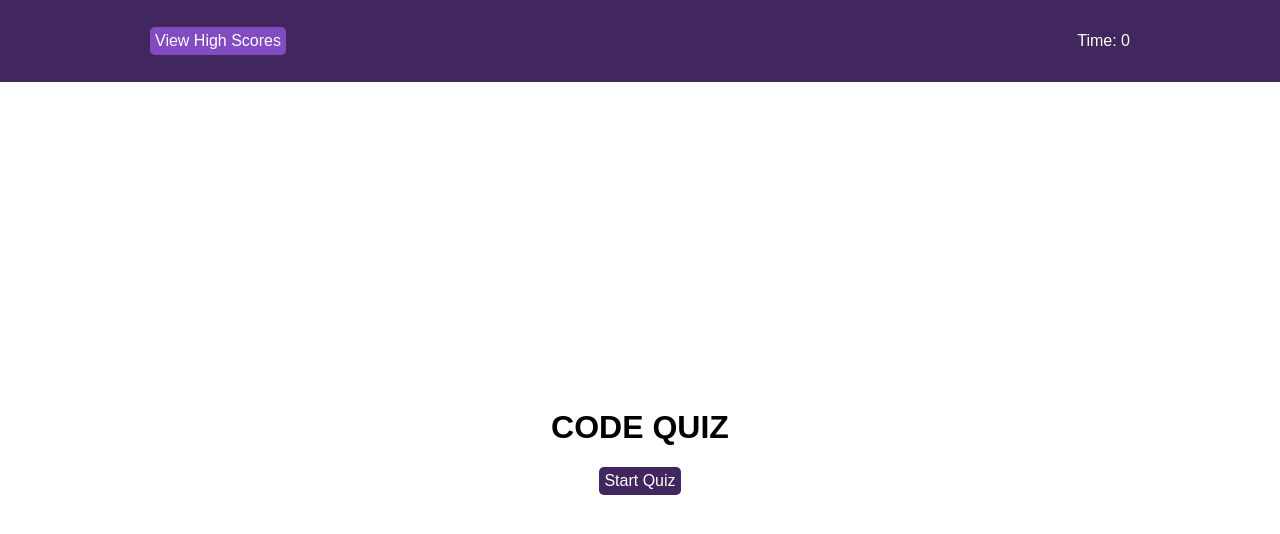
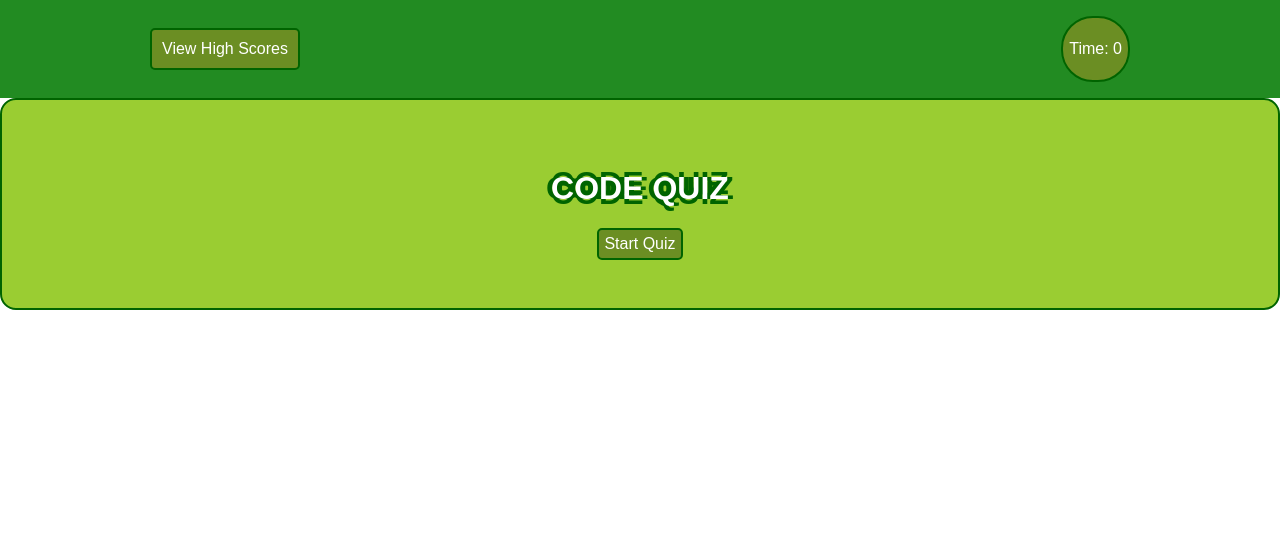
Before and after one commit to alondra-ortega/leg-room, a plain HTML site: page index.html in a window 1280 px wide. Drawn offline with Linux system fonts and the light colour scheme.

Commit message:
green and cute

```diff
--- a/index.html
+++ b/index.html
@@ -11,7 +11,7 @@
 
 <div id="controls">
   <div id="info">
-    <button id="scores" href="">View High Scores</button>
+    <button id="scores">View High Scores</button>
     <div id="timer"><p>Time: <span id="time">0</span></p></div>
   </div>
 </div>
--- a/style.css
+++ b/style.css
@@ -16,7 +16,10 @@ html,body{
   h1 {
     font-size: 2em;
     margin: 0.67em 0;
+    color:white;
+    text-shadow: -5px 0 darkgreen, 0 5px darkgreen, 5px 0 darkgreen, 0 -5px darkgreen;
   }
+
   hr {
     box-sizing: content-box;
     height: 0;
@@ -38,7 +41,6 @@ html,body{
   strong {
     font-weight: bolder;
   }
-
 
   small {
     font-size: 80%;
@@ -72,20 +74,13 @@ html,body{
   #highScores button{
     margin:5px 0;
   }
-  #positionWrapper{
-    display: flex;
-    flex-direction: column;
-    justify-content: center;
-    min-height: calc(100% - 110px)
-  }
-
   section{
     max-width: 50%;
     margin: 0 auto;
   }
 
   #controls{
-    background-color: #41275e;
+    background-color: forestgreen;
   }
   #info{
     max-width:980px;
@@ -99,30 +94,39 @@ html,body{
   }
 #scores{
     left:40px;
-    background-color: #834bc2;
+    background-color: olivedrab;
     color: white;
+    padding: 10px;
+    border: 2px solid darkgreen;
   }
 
   #timer{
     right:40px;
+    background-color: olivedrab;
+    color: white;
+    padding: 6px;
+    border: 2px solid darkgreen;
+    border-radius: 2rem;
   }
 
   #intro{
     text-align:center;
+
   }
 
 
   button{
-    background-color:#41275e;
+    background-color:olivedrab;
     color:white;
     border: none;
     padding:5px;
     border-radius: 5px;
+    border: 2px solid darkgreen;
     cursor:pointer;
   }
 
   #intro button:hover{
-    background-color: #613a8d;
+    background-color: olive;
   }
   button,
   input,
@@ -154,7 +158,7 @@ html,body{
   }
 
   #quizHolder button{
-    background-color:#41275e;
+    border: 2px solid darkgreen;
     border-radius:5px;
     color:white;
     margin: 3px 0;
@@ -166,7 +170,7 @@ html,body{
   }
 
   #quizHolder button:hover{
-    background-color: #613a8d;
+    background-color: goldenrod;
   }
 
   #scoreIndicator, #errorIndicator{
@@ -199,7 +203,15 @@ html,body{
   @media only screen and (min-width: 768px) {
 
     #positionWrapper{
-      min-height: calc(100% - 82px)
+
+      background-color: yellowgreen;
+      padding: 3rem;
+      border-radius: 1rem;
+      border: 2px solid darkgreen;
+      display: flex;
+      justify-content: center;
+      align-items: center;
+      flex-direction: column;
     }
     #finish #records{
       display:flex;
```
